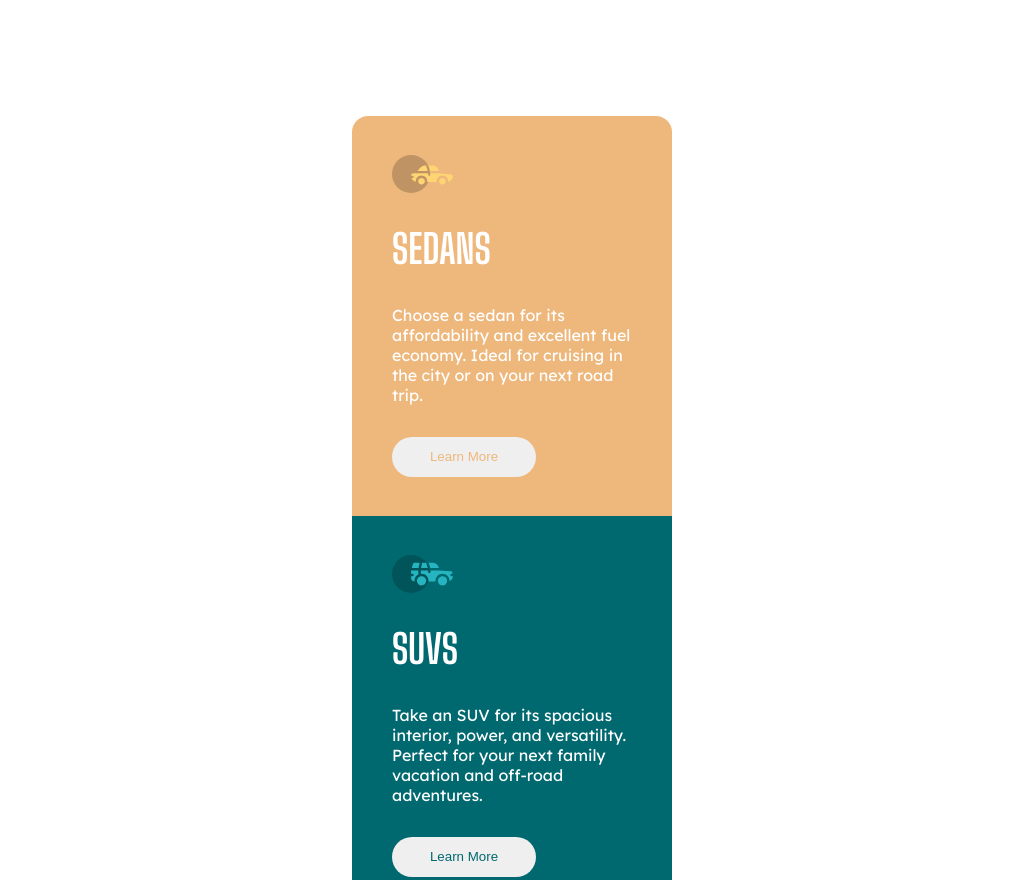
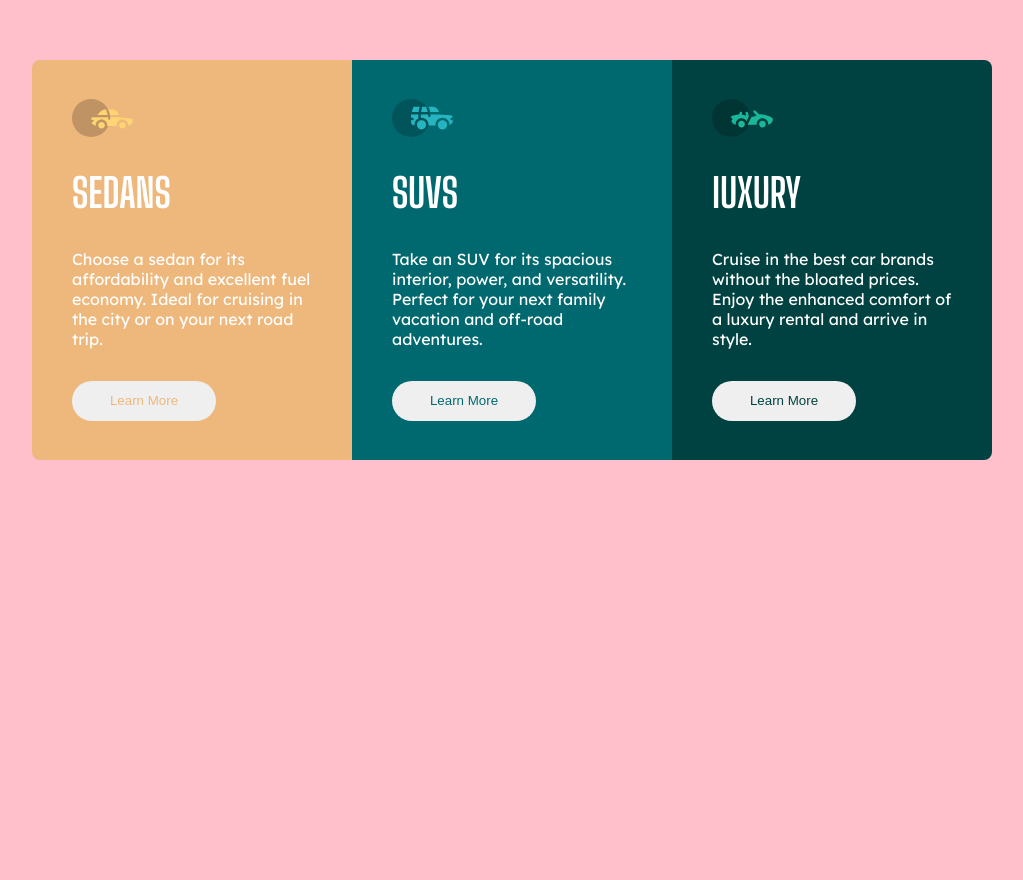
Before and after one commit to kdugaspar/3-column-preview-card-component-main, a plain HTML site: page index.html in a window 1280 px wide. Shown: the part 140-1020 px from the top of the page, without its empty margins (128-1151 px from the left). After the commit the page ends 800 px from the top, so only its background shows below. Drawn offline with Linux system fonts and the light colour scheme.

Commit message:
Atualizações

```diff
--- a/styles/media-querys.css
+++ b/styles/media-querys.css
@@ -0,0 +1,43 @@
+@charset "UTF-8";
+
+@media print {
+    /* IMPRESSÃO */
+}
+
+@media screen and (min-width: 768px) and (max-width: 992px) {
+    /* TABLET */
+
+}
+
+@media screen and (min-width: 992px) and (max-width: 1200px) {
+    /* DESKTOP */
+
+
+}
+
+@media screen and (min-width: 1200px) {
+
+    /* GRANDE TELAS */
+    body {
+        margin-top: 0;
+        display: flex;
+        flex-direction: row;
+        justify-content: center;
+        align-items: center;
+        background-color: pink;
+        min-height: 100vh;
+
+
+    }
+
+    main {
+        display: flex;
+        flex-direction: row;
+    }
+    .artigo-1{
+        border-radius: 0.5rem 0rem 0rem 0.5rem;
+    }
+    .artigo-3{
+        border-radius: 0rem 0.5rem 0.5rem 0rem;
+    }
+}
--- a/styles/style.css
+++ b/styles/style.css
@@ -19,6 +19,8 @@ font-family: 'Lexend Deca', sans-serif;
      justify-content: center;
      margin-top: 20%;
      color: white;
+    /* background-color: pink;
+     min-height: 100vh; */
  }
 
  main {}
```
